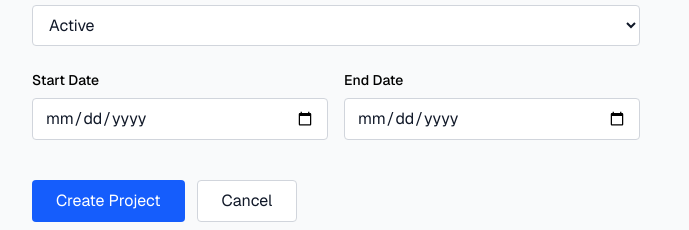
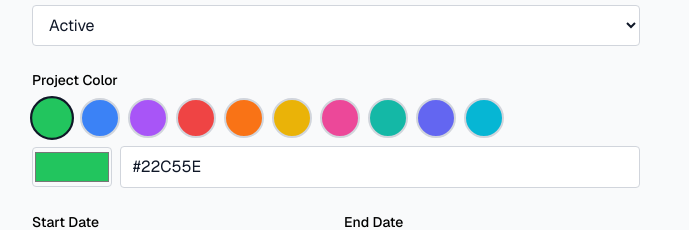
Before and after one commit to Christopher-Hayes/freelance-os, a Next.js app in the folder apps/admin-dashboard/: page /projects/new in a window 1280 px wide. Shown: the part 572-802 px from the top of the page, without its empty margins (0-689 px from the left). Built offline with nearby package versions, Linux system fonts and the light colour scheme; no server answers; the database is empty.

Commit message:
:art: Add colors to projects

```diff
--- a/apps/admin-dashboard/app/api/projects/[id]/route.ts
+++ b/apps/admin-dashboard/app/api/projects/[id]/route.ts
@@ -80,7 +80,7 @@ export async function PUT(
     const { id } = await params;
     const projectId = parseInt(id);
     const body = await request.json();
-    const { name, description, clientId, status, startDate, endDate } = body;
+    const { name, description, clientId, status, color, startDate, endDate } = body;
 
     // Check if project exists
     const existingProject = await prisma.project.findUnique({
@@ -113,6 +113,7 @@ export async function PUT(
     if (description !== undefined) updateData.description = description;
     if (clientId !== undefined) updateData.clientId = parseInt(clientId);
     if (status !== undefined) updateData.status = status;
+    if (color !== undefined) updateData.color = color;
     if (startDate !== undefined) {
       updateData.startDate = startDate ? new Date(startDate) : null;
     }
--- a/apps/admin-dashboard/app/api/projects/route.ts
+++ b/apps/admin-dashboard/app/api/projects/route.ts
@@ -69,7 +69,7 @@ export async function GET(request: NextRequest) {
 export async function POST(request: NextRequest) {
   try {
     const body = await request.json();
-    const { name, description, clientId, status, startDate, endDate } = body;
+    const { name, description, clientId, status, color, startDate, endDate } = body;
 
     // Validation
     if (!name || !clientId) {
@@ -97,6 +97,7 @@ export async function POST(request: NextRequest) {
         description,
         clientId: parseInt(clientId),
         status: status || 'active',
+        color: color || '#22C55E', // Default green if not provided
         startDate: startDate ? new Date(startDate) : null,
         endDate: endDate ? new Date(endDate) : null,
       },
--- a/apps/admin-dashboard/app/projects/[id]/page.tsx
+++ b/apps/admin-dashboard/app/projects/[id]/page.tsx
@@ -24,6 +24,7 @@ type Project = {
   name: string;
   description: string | null;
   status: string;
+  color: string;
   startDate: string | null;
   endDate: string | null;
   client: Client;
@@ -64,9 +65,24 @@ export default function ProjectDetailPage({
     description: '',
     clientId: '',
     status: 'active',
+    color: '#22C55E', // Default green
     startDate: '',
     endDate: '',
   });
+
+  // Preset color options
+  const colorPresets = [
+    { name: 'Green', value: '#22C55E' },
+    { name: 'Blue', value: '#3B82F6' },
+    { name: 'Purple', value: '#A855F7' },
+    { name: 'Red', value: '#EF4444' },
+    { name: 'Orange', value: '#F97316' },
+    { name: 'Yellow', value: '#EAB308' },
+    { name: 'Pink', value: '#EC4899' },
+    { name: 'Teal', value: '#14B8A6' },
+    { name: 'Indigo', value: '#6366F1' },
+    { name: 'Cyan', value: '#06B6D4' },
+  ];
 
   useEffect(() => {
     params.then(({ id }) => {
@@ -88,6 +104,7 @@ export default function ProjectDetailPage({
         description: data.description || '',
         clientId: data.client.id.toString(),
         status: data.status,
+        color: data.color || '#22C55E',
         startDate: data.startDate ? data.startDate.split('T')[0] : '',
         endDate: data.endDate ? data.endDate.split('T')[0] : '',
       });
@@ -283,6 +300,46 @@ export default function ProjectDetailPage({
             </select>
           </div>
 
+          <div>
+            <label className="block text-sm font-medium dark:text-gray-300 mb-2">
+              Project Color
+            </label>
+            <div className="flex flex-wrap gap-2 mb-2">
+              {colorPresets.map((preset) => (
+                <button
+                  key={preset.value}
+                  type="button"
+                  onClick={() => setFormData((prev) => ({ ...prev, color: preset.value }))}
+                  className={`w-10 h-10 rounded-full border-2 transition-all ${
+                    formData.color === preset.value
+                      ? 'border-gray-900 dark:border-white scale-110'
+                      : 'border-gray-300 dark:border-gray-600 hover:scale-105'
+                  }`}
+                  style={{ backgroundColor: preset.value }}
+                  title={preset.name}
+                />
+              ))}
+            </div>
+            <div className="flex items-center gap-2">
+              <input
+                type="color"
+                id="color"
+                name="color"
+                value={formData.color}
+                onChange={handleChange}
+                className="h-10 w-20 border border-gray-300 dark:border-gray-600 rounded cursor-pointer"
+              />
+              <input
+                type="text"
+                value={formData.color}
+                onChange={(e) => setFormData((prev) => ({ ...prev, color: e.target.value }))}
+                placeholder="#22C55E"
+                className="flex-1 border border-gray-300 dark:border-gray-600 bg-white dark:bg-gray-700 text-gray-900 dark:text-gray-100 rounded px-3 py-2 focus:outline-none focus:ring-2 focus:ring-blue-500 dark:focus:ring-blue-400"
+                pattern="^#[0-9A-Fa-f]{6}$"
+              />
+            </div>
+          </div>
+
           <div className="grid grid-cols-2 gap-4">
             <div>
               <label htmlFor="startDate" className="block text-sm font-medium dark:text-gray-300 mb-2">
@@ -332,6 +389,7 @@ export default function ProjectDetailPage({
                     description: project.description || '',
                     clientId: project.client.id.toString(),
                     status: project.status,
+                    color: project.color || '#22C55E',
                     startDate: project.startDate ? (project.startDate.split('T')[0] ?? '') : '',
                     endDate: project.endDate ? (project.endDate.split('T')[0] ?? '') : '',
                   });
--- a/apps/admin-dashboard/app/projects/new/page.tsx
+++ b/apps/admin-dashboard/app/projects/new/page.tsx
@@ -21,9 +21,24 @@ export default function NewProjectPage() {
     description: '',
     clientId: '',
     status: 'active',
+    color: '#22C55E', // Default green
     startDate: '',
     endDate: '',
   });
+
+  // Preset color options
+  const colorPresets = [
+    { name: 'Green', value: '#22C55E' },
+    { name: 'Blue', value: '#3B82F6' },
+    { name: 'Purple', value: '#A855F7' },
+    { name: 'Red', value: '#EF4444' },
+    { name: 'Orange', value: '#F97316' },
+    { name: 'Yellow', value: '#EAB308' },
+    { name: 'Pink', value: '#EC4899' },
+    { name: 'Teal', value: '#14B8A6' },
+    { name: 'Indigo', value: '#6366F1' },
+    { name: 'Cyan', value: '#06B6D4' },
+  ];
 
   useEffect(() => {
     fetchClients();
@@ -161,6 +176,46 @@ export default function NewProjectPage() {
           </select>
         </div>
 
+        <div>
+          <label className="block text-sm font-medium dark:text-gray-300 mb-2">
+            Project Color
+          </label>
+          <div className="flex flex-wrap gap-2 mb-2">
+            {colorPresets.map((preset) => (
+              <button
+                key={preset.value}
+                type="button"
+                onClick={() => setFormData((prev) => ({ ...prev, color: preset.value }))}
+                className={`w-10 h-10 rounded-full border-2 transition-all ${
+                  formData.color === preset.value
+                    ? 'border-gray-900 dark:border-white scale-110'
+                    : 'border-gray-300 dark:border-gray-600 hover:scale-105'
+                }`}
+                style={{ backgroundColor: preset.value }}
+                title={preset.name}
+              />
+            ))}
+          </div>
+          <div className="flex items-center gap-2">
+            <input
+              type="color"
+              id="color"
+              name="color"
+              value={formData.color}
+              onChange={handleChange}
+              className="h-10 w-20 border border-gray-300 dark:border-gray-600 rounded cursor-pointer"
+            />
+            <input
+              type="text"
+              value={formData.color}
+              onChange={(e) => setFormData((prev) => ({ ...prev, color: e.target.value }))}
+              placeholder="#22C55E"
+              className="flex-1 border border-gray-300 dark:border-gray-600 bg-white dark:bg-gray-700 text-gray-900 dark:text-gray-100 rounded px-3 py-2 focus:outline-none focus:ring-2 focus:ring-blue-500 dark:focus:ring-blue-400"
+              pattern="^#[0-9A-Fa-f]{6}$"
+            />
+          </div>
+        </div>
+
         <div className="grid grid-cols-2 gap-4">
           <div>
             <label htmlFor="startDate" className="block text-sm font-medium dark:text-gray-300 mb-2">
--- a/apps/admin-dashboard/app/time/components/DayTimeline.tsx
+++ b/apps/admin-dashboard/app/time/components/DayTimeline.tsx
@@ -22,6 +22,7 @@ interface TimeEntry {
   project: {
     id: number;
     name: string;
+    color: string; // Hex color code
     client: {
       name: string;
     };
@@ -37,6 +38,7 @@ interface DayTimelineProps {
 interface Project {
   id: number;
   name: string;
+  color: string; // Hex color code
   clientId: number;
   client: {
     name: string;
@@ -756,6 +758,7 @@ export default function DayTimeline({
         project: {
           id: 0,
           name: "New Entry",
+          color: "#9CA3AF", // Gray for ghost
           client: {
             name: "Click & Drag",
           },
@@ -791,16 +794,29 @@ export default function DayTimeline({
       // Add small gap between overlapping entries
       const gap = position.totalColumns > 1 ? 1 : 0; // 1% gap on each side
 
-      // Color variations for overlapping entries (4 different shades)
-      const colors = [
-        { bg: 'rgba(34, 197, 94, 0.15)', bgDark: 'rgba(34, 197, 94, 0.25)', border: 'rgb(34, 197, 94)' },
-        { bg: 'rgba(16, 185, 129, 0.15)', bgDark: 'rgba(16, 185, 129, 0.25)', border: 'rgb(16, 185, 129)' },
-        { bg: 'rgba(5, 150, 105, 0.15)', bgDark: 'rgba(5, 150, 105, 0.25)', border: 'rgb(5, 150, 105)' },
-        { bg: 'rgba(4, 120, 87, 0.15)', bgDark: 'rgba(4, 120, 87, 0.25)', border: 'rgb(4, 120, 87)' },
-      ] as const;
+      // Use project color with alpha for background
+      const projectColor = entry.project.color || '#22C55E';
+
+      // Convert hex to RGB for alpha transparency
+      const hexToRgb = (hex: string) => {
+        const result = /^#?([a-f\d]{2})([a-f\d]{2})([a-f\d]{2})$/i.exec(hex);
+        return result ? {
+          r: parseInt(result[1]!, 16),
+          g: parseInt(result[2]!, 16),
+          b: parseInt(result[3]!, 16)
+        } : { r: 34, g: 197, b: 94 }; // Default green
+      };
+
+      const rgb = hexToRgb(projectColor);
       const colorScheme = isGhost
-        ? { bg: 'rgba(156, 163, 175, 0.2)', bgDark: 'rgba(156, 163, 175, 0.3)', border: 'rgb(156, 163, 175)' }
-        : colors[position.column % 4]!;
+        ? { bg: 'rgba(156, 163, 175, 0.2)', bgDark: 'rgba(156, 163, 175, 0.3)', border: 'rgb(156, 163, 175)', text: 'rgb(75, 85, 99)', textDark: 'rgb(156, 163, 175)' }
+        : {
+            bg: `rgba(${rgb.r}, ${rgb.g}, ${rgb.b}, 0.15)`,
+            bgDark: `rgba(${rgb.r}, ${rgb.g}, ${rgb.b}, 0.25)`,
+            border: projectColor,
+            text: projectColor,
+            textDark: projectColor
+          };
 
       const handleEntryClick = (e: React.MouseEvent) => {
         if (isGhost) return; // Don't allow clicking ghost entries
@@ -885,9 +901,9 @@ export default function DayTimeline({
             minHeight: "20px",
             left: `calc(${leftPercent}% + ${gap}px)`,
             right: `calc(${100 - leftPercent - widthPercent}% + ${gap}px)`,
-            backgroundColor: isDraggingThis
-              ? 'rgba(34, 197, 94, 0.2)'
-              : colorScheme.bg,
+            // backgroundColor: false
+              // ? `rgba(${colorScheme.bg} / 0.5)`
+            backgroundColor: colorScheme.bg,
             borderColor: colorScheme.border,
           }}
           onClick={isEditing ? undefined : handleEntryClick}
@@ -897,7 +913,11 @@ export default function DayTimeline({
             <>
               {/* Top resize handle */}
               <div
-                className="absolute top-0 left-0 right-0 h-2 bg-green-600 dark:bg-green-500 cursor-ns-resize hover:bg-green-700 dark:hover:bg-green-400 z-10"
+                className="absolute top-0 left-0 right-0 h-2 cursor-ns-resize z-10"
+                style={{
+                  backgroundColor: colorScheme.border,
+                  opacity: 1
+                }}
                 onMouseDown={(e) => handleDragStart(e, entry.id, "top", start)}
               />
 
@@ -995,22 +1015,22 @@ export default function DayTimeline({
                 </div>
               ) : (
                 <div className="py-2 text-xs">
-                  <div className="font-semibold text-green-900 dark:text-green-100 truncate">
+                  <div className="font-semibold truncate" style={{ color: isDraggingThis ? colorScheme.text : colorScheme.text }}>
                     {entry.project.name}
                   </div>
                   {height > 40 && (
-                    <div className="text-green-700 dark:text-green-200 text-[10px] truncate">
+                    <div className="text-[10px] truncate" style={{ color: colorScheme.text, opacity: 0.8 }}>
                       {entry.project.client.name}
                       {(height < 70 && entry.description) ? ` - ${entry.description}` : ""}
                     </div>
                   )}
                   {height >= 70 && entry.description && (
-                    <div className="text-green-600 dark:text-green-300 text-[10px] truncate mt-1">
+                    <div className="text-[10px] truncate mt-1" style={{ color: colorScheme.text, opacity: 0.7 }}>
                       {entry.description}
                     </div>
                   )}
                   {height > 100 && (
-                    <div className="text-green-600 dark:text-green-300 text-[10px] mt-1">
+                    <div className="text-[10px] mt-1" style={{ color: colorScheme.text, opacity: 0.7 }}>
                       {start.toLocaleTimeString("en-US", {
                         hour: "numeric",
                         minute: "2-digit",
@@ -1027,7 +1047,11 @@ export default function DayTimeline({
 
               {/* Bottom resize handle */}
               <div
-                className="absolute bottom-0 left-0 right-0 h-2 bg-green-600 dark:bg-green-500 cursor-ns-resize hover:bg-green-700 dark:hover:bg-green-400 z-10"
+                className="absolute bottom-0 left-0 right-0 h-2 cursor-ns-resize z-10"
+                style={{
+                  backgroundColor: colorScheme.border,
+                  opacity: 1
+                }}
                 onMouseDown={(e) => handleDragStart(e, entry.id, "bottom", end)}
               />
             </>
--- a/packages/types/src/index.ts
+++ b/packages/types/src/index.ts
@@ -29,6 +29,7 @@ export interface Project {
   description?: string;
   clientId: number;
   status: ProjectStatus;
+  color: string; // Hex color code (e.g., "#22C55E")
   startDate?: Date;
   endDate?: Date;
   createdAt: Date;
@@ -40,6 +41,7 @@ export interface CreateProjectInput {
   description?: string;
   clientId: number;
   status?: ProjectStatus;
+  color?: string;
   startDate?: Date;
   endDate?: Date;
 }
@@ -48,6 +50,7 @@ export interface UpdateProjectInput {
   name?: string;
   description?: string;
   status?: ProjectStatus;
+  color?: string;
   startDate?: Date;
   endDate?: Date;
 }
```
Also changed, not shown: 1 other file (tests, documents, lock files or other folders).
